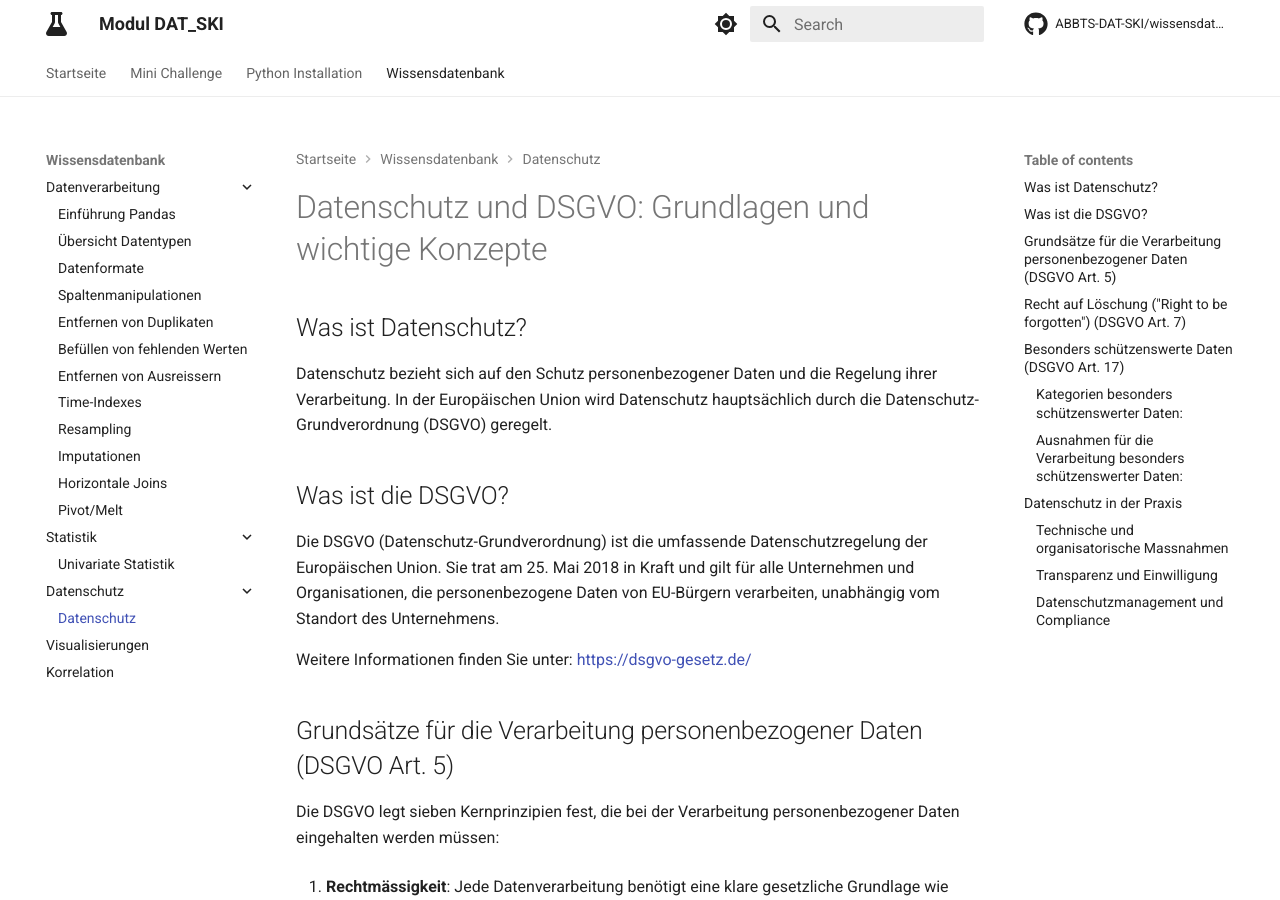
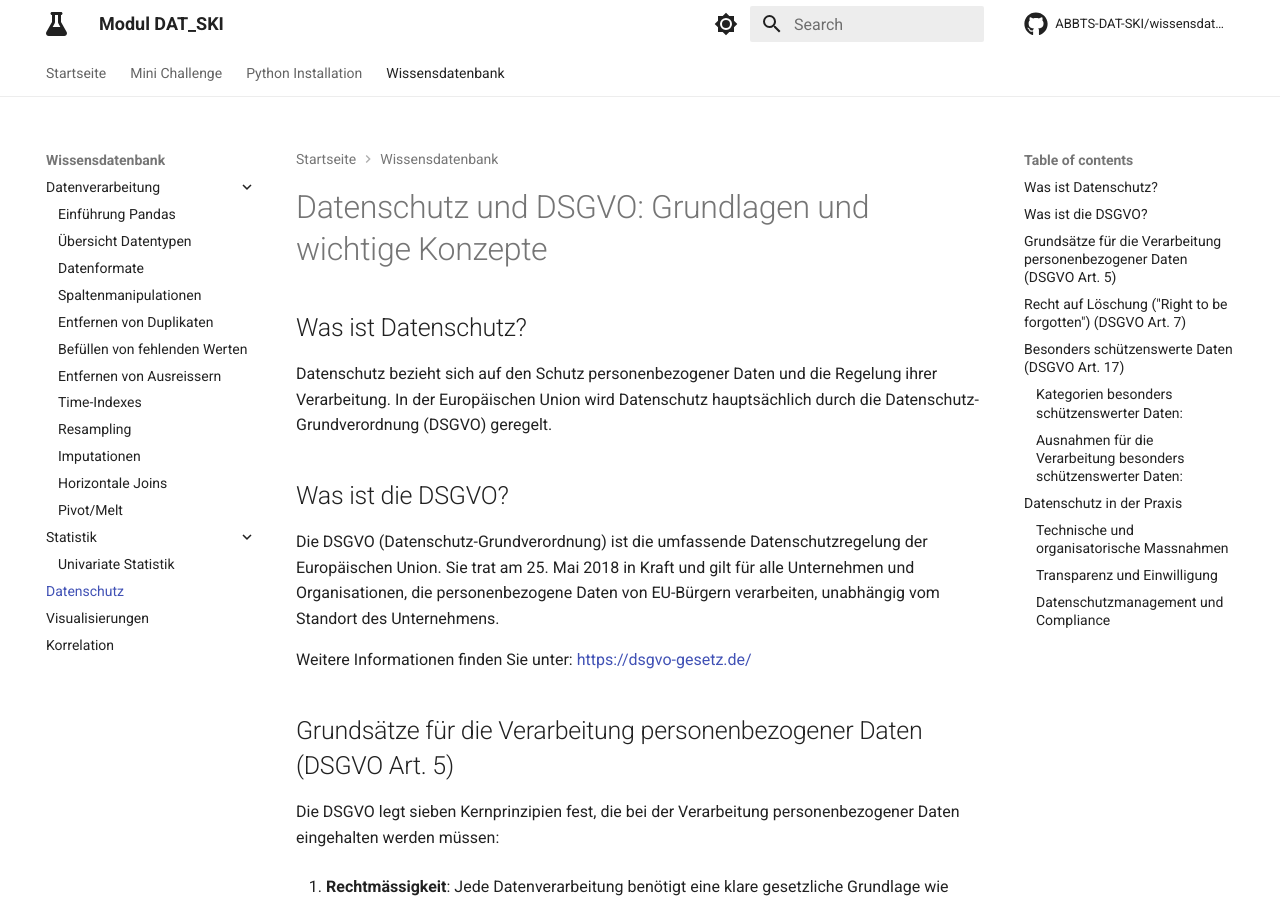
Before and after one commit to ABBTS-DAT-SKI/wissensdatenbank, an MkDocs documentation site: the page built from docs/data_protection.md, in a window 1280 px wide and 900 px high. Built offline with MkDocs 1.6.1 and Material for MkDocs 9.7.7, drawn with Linux system fonts in a browser that asks for light colours; comment, search, counter and statistics services are not loaded; some of the changed lines change nothing that is shown.

Commit message:
resturcture data protection in nav

```diff
--- a/mkdocs.yaml
+++ b/mkdocs.yaml
@@ -25,8 +25,7 @@ nav:
           - Pivot/Melt: data-engineering/pivot_melt.md
       - Statistik:
           - Univariate Statistik: statistics/univariate_statistics.md
-      - Datenschutz:
-          - Datenschutz: data-protection/data_protection.md
+      - Datenschutz: data_protection.md
       - Visualisierungen: visualization.md
       - Korrelation: correlation.md
 
```
Also changed, not shown: docs/data_protection.md (renamed from docs/data-protection/data_protection.md).
